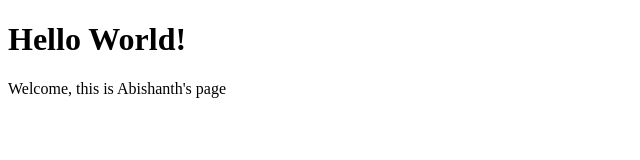
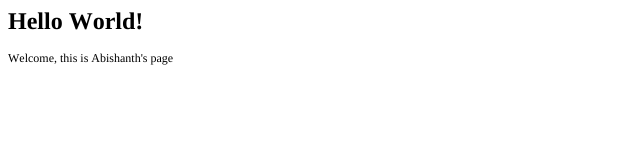
Before and after one commit to Abishanth-A/Abishanth-A.github.io, a plain HTML site: page index.html in a window 1280 px wide. Shown: the whole page, without its empty margins (0-640 px from the left). Drawn offline with Linux system fonts and the light colour scheme.

Commit message:
Update index.html

```diff
--- a/index.html
+++ b/index.html
@@ -1,12 +1,20 @@
-<!DOCTYPE html>
+<!DOCTYPE html PUBLIC "-//W3C//DTD HTML 4.01//EN" "http://www.w3.org/TR/html4/strict.dtd">
 <html>
 <head>
-  <title> Abishanth's Page </title>
+  <meta http-equiv="Content-Type" content="text/html; charset=utf-8">
+  <meta http-equiv="Content-Style-Type" content="text/css">
+  <title></title>
+  <meta name="Generator" content="Cocoa HTML Writer">
+  <meta name="CocoaVersion" content="2299.7">
+  <style type="text/css">
+    p.p2 {margin: 0.0px 0.0px 0.0px 0.0px; font: 12.0px Times; -webkit-text-stroke: #000000}
+    p.p3 {margin: 0.0px 0.0px 0.0px 0.0px; font: 12.0px Times; -webkit-text-stroke: #000000; min-height: 14.0px}
+    span.s1 {font-kerning: none}
+  </style>
 </head>
 <body>
-  <h1> Hello World!</h1>
-
-  Welcome, this is Abishanth's page
+<h1 style="margin: 0.0px 0.0px 16.1px 0.0px; font: 24.0px Times; -webkit-text-stroke: #000000"><span class="s1"><b>Hello World!</b></span></h1>
+<p class="p2"><span class="s1">Welcome, this is Abishanth's page</span></p>
+<p class="p3"><span class="s1"></span><br></p>
 </body>
-
 </html>
```
